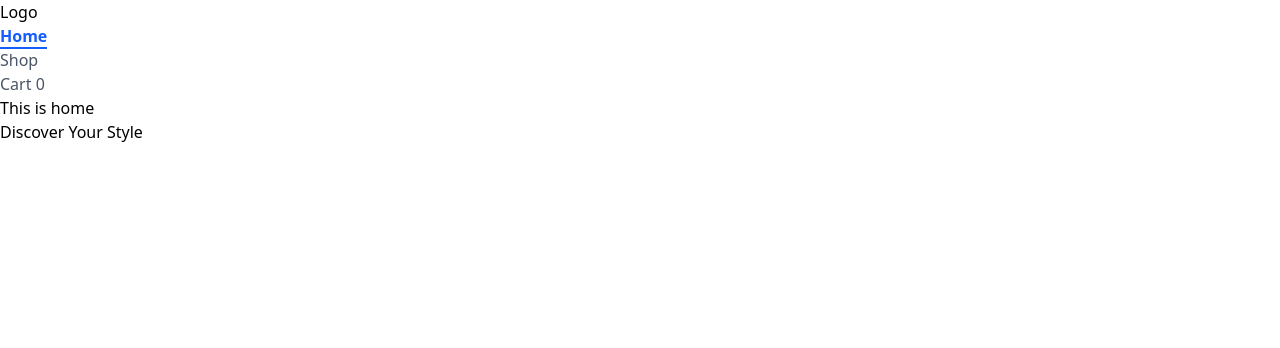
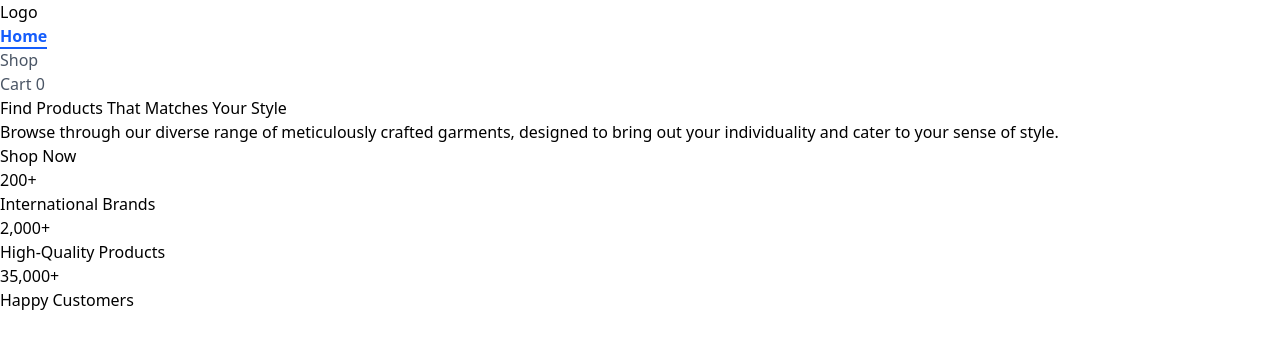
Before and after one commit to Shumaila-sayed/Affordrobe, a React (Vite) app: page / in a window 1280 px wide. Shown: the top 348 px of the page. Built offline with nearby package versions, Linux system fonts and the light colour scheme.

Commit message:
give content to home page

```diff
--- a/src/pages/Home.jsx
+++ b/src/pages/Home.jsx
@@ -2,13 +2,37 @@ import { NavLink } from 'react-router-dom';
 
 const Home = () => {
 	return (
-		<div>
-			<h1>This is home</h1>
+		<>
+			<div>
+			<h1>Find Products That Matches Your Style</h1>
+			<p>
+				Browse through our diverse range of meticulously crafted garments,
+				designed to bring out your individuality and cater to your sense of
+				style.
+			</p>
 
 			<NavLink to='/products'>
-				<button>Discover Your Style</button>
+				<button>Shop Now</button>
 			</NavLink>
-		</div>
+
+			<div>
+				<p>200+</p>
+				<p>International Brands</p>
+			</div>
+			<div>
+				<p>2,000+</p>
+				<p>High-Quality Products</p>
+			</div>
+			<div>
+				<p>35,000+</p>
+				<p>Happy Customers</p>
+			</div>
+			</div>
+			<div>
+				<img src="" alt="" />
+			</div>
+		</>
+
 	);
 };
 
```
